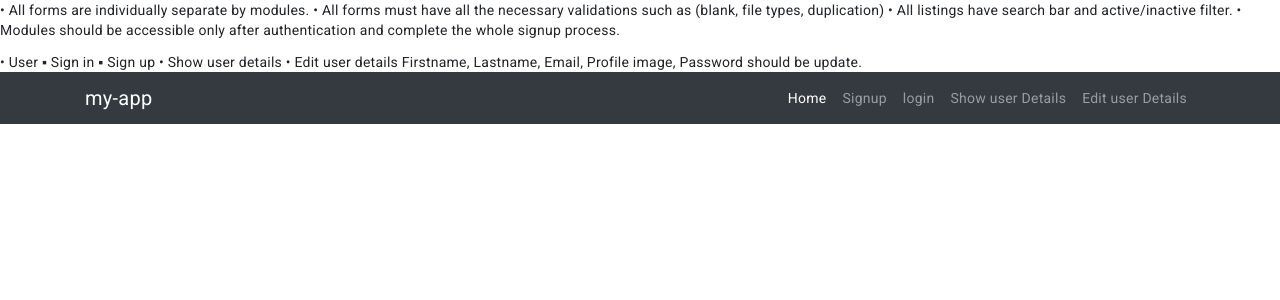
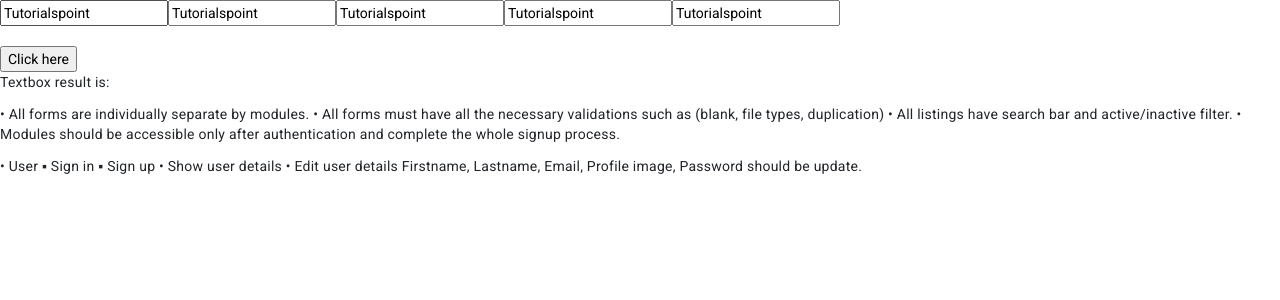
Before and after one commit to kuldipcode/Angular-Framework, an Angular app in the folder my-app/: page / in a window 1280 px wide. Shown: the top 300 px of the page. Built offline with nearby package versions, Linux system fonts and the light colour scheme.

Commit message:
user signup form

```diff
--- a/my-app/src/app/app.component.html
+++ b/my-app/src/app/app.component.html
@@ -1,3 +1,5 @@
+<app-user></app-user>
+
 <p>• All forms are individually separate by modules.
   • All forms must have all the necessary validations such as (blank, file types, duplication)
   • All listings have search bar and active/inactive filter.
@@ -9,34 +11,3 @@
     • Show user details
     • Edit user details
     Firstname, Lastname, Email, Profile image, Password should be update.</div>
-
-    <nav class="navbar navbar-expand-lg navbar-dark bg-dark static-top">
-      <div class="container">
-         <a class="navbar-brand" href="#">{{ title }}</a> <button class="navbar-toggler" type="button" data-toggle="collapse" data-target="#navbarResponsive" aria-controls="navbarResponsive" aria-expanded="false" aria-label="Toggle navigation">
-            <span class="navbar-toggler-icon">
-            </span>
-         </button>
-         <div class="collapse navbar-collapse" id="navbarResponsive">
-            <ul class="navbar-nav ml-auto">
-               <li class="nav-item active">
-               <a class="nav-link" href="#">Home
-                  <span class="sr-only">(current)
-                  </span>
-               </a>
-               </li>
-               <li class="nav-item">
-               <a class="nav-link" href="#">Signup</a>
-               </li>
-               <li class="nav-item">
-               <a class="nav-link" href="#">login</a>
-               </li>
-               <li class="nav-item">
-               <a class="nav-link" href="#">Show user Details</a>
-               </li>
-               <li class="nav-item">
-                <a class="nav-link" href="#">Edit user Details</a>
-                </li>
-            </ul>
-         </div>
-      </div>
-   </nav>
--- /dev/null
+++ b/my-app/src/app/user/user.component.html
@@ -0,0 +1,18 @@
+<div>
+    <form [formGroup]="formdata" (ngSubmit)="onClickSubmit(formdata.value)" >
+        <input type="text" name="firstname" placeholder="firstname"
+          formControlName = "user">
+          <input type="text" name="lastname" placeholder="lastname"
+          formControlName = "user">
+          <input type="text" name="email" placeholder="email"
+          formControlName = "user">
+          <input type="text" name="profileimage" placeholder="profileimage"
+          formControlName = "user">
+          <input type="text" name="password" placeholder="password"
+          formControlName = "user">
+       <br/>
+       <br/>
+       <input type="submit"  value="Click here">
+    </form>
+ </div>
+ <p> Textbox result is: {{user}} </p>
--- /dev/null
+++ b/my-app/src/app/user/user.component.ts
@@ -0,0 +1,18 @@
+import { Component,OnInit } from '@angular/core';
+import { FormGroup, FormControl } from '@angular/forms';
+
+@Component({
+  selector: 'app-user',
+  templateUrl: './user.component.html',
+  styleUrls: ['./user.component.css']
+})
+export class UserComponent implements OnInit{
+  user:any;
+  formdata:any;
+  ngOnInit() {
+    this.formdata = new FormGroup({
+      user: new FormControl("Tutorialspoint")
+   });
+  }
+  onClickSubmit(data:any) {this.user = data.user;}
+}
```
Also changed, not shown: my-app/src/app/app.module.ts (+9 -2 lines), my-app/src/app/userlogin.service.ts (added, +9 -0 lines), my-app/src/app/user/user.component.css (added), 2 other files (tests, documents, lock files or other folders).
